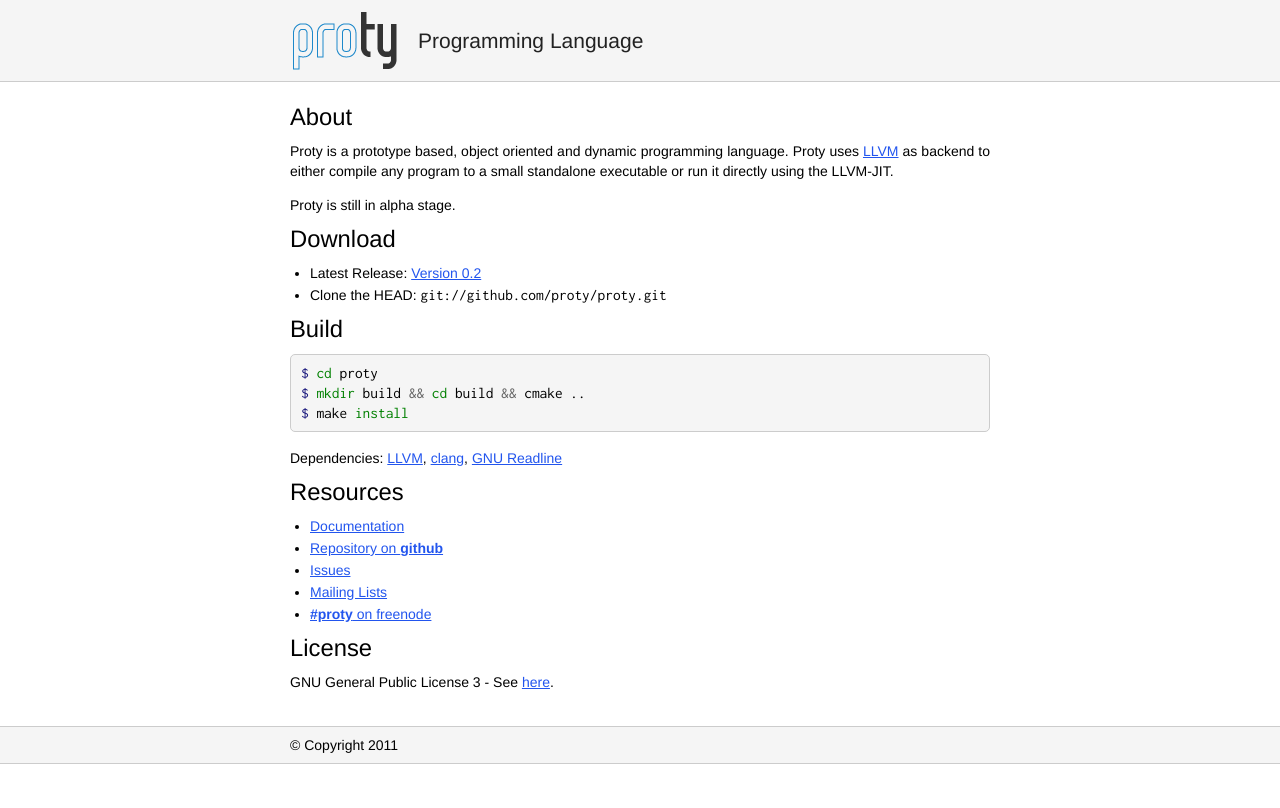
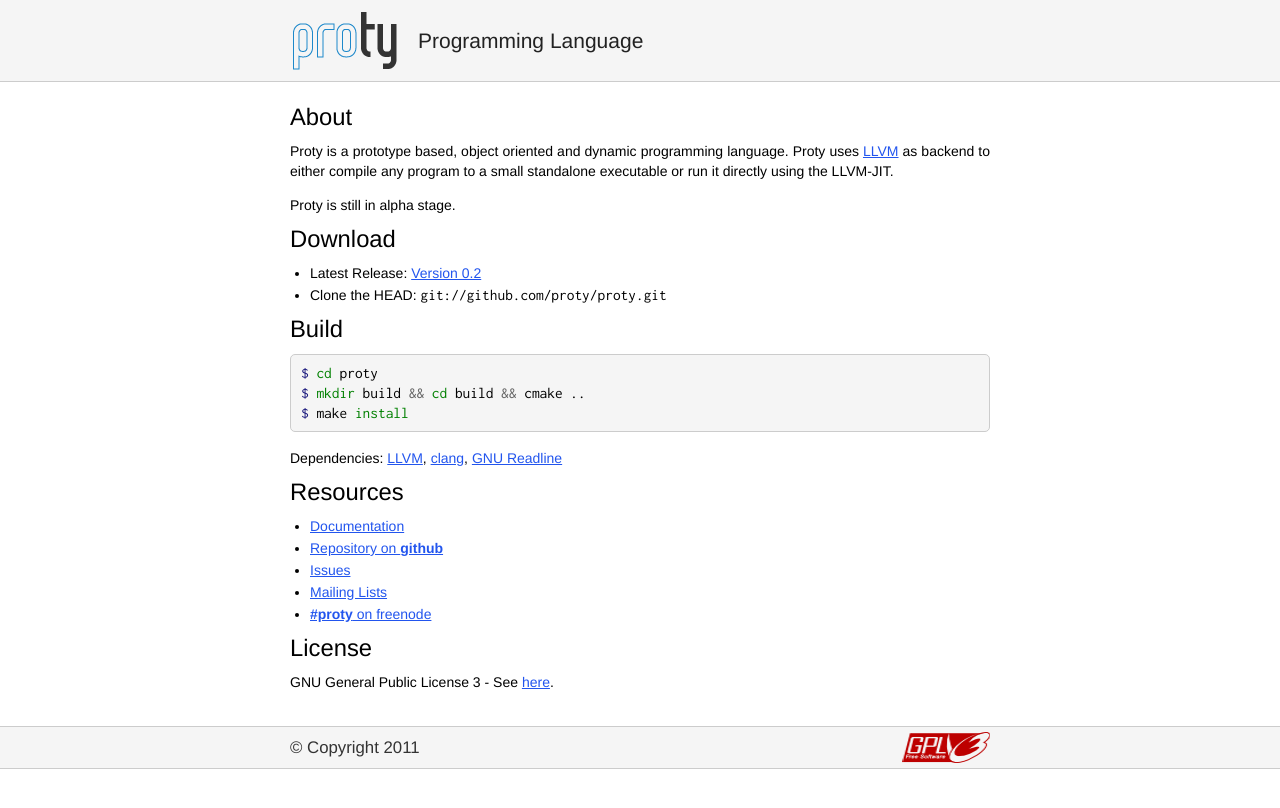
Before and after one commit to proty/proty.github.com, a Jekyll site: the page built from index.md, in a window 1280 px wide. Shown: the top 808 px of the page. Built offline with Jekyll 4.4.1, drawn with Linux system fonts in a browser that asks for light colours; some web fonts are replaced; Markdown is read by kramdown in place of the engine named in the settings.

Commit message:
gpl v3 logo

```diff
--- a/_layouts/default.html
+++ b/_layouts/default.html
@@ -8,19 +8,27 @@
   </head>
   <body id="{{page.title|downcase}}">
     <header>
-      <div>
+      <div class="wrapper">
         <h1><a href="/"><img alt="Proty" src="/images/logo.png"></a> Programming Language</a></h1>
         <div class="clear"></div>
       </div>
     </header>
     <section id="content">
-      <div>
+      <div class="wrapper">
         {{content}}
       <div>
     </section>
     <footer>
-      <div>
-        &copy; Copyright {{site.time | date: "%Y" }}
+      <div class="wrapper">
+        <div id="copyright">
+          &copy; Copyright {{site.time | date: "%Y" }}
+        </div>
+        <div id="logos">
+          <a href="/license/">
+            <img src="/images/gplv3.png" alt="GPL v3" />
+          </a>
+        </div>
+        <div class="clear"></div>
       </div>
     </footer>
   </body>
--- a/stylesheets/screen.css
+++ b/stylesheets/screen.css
@@ -38,16 +38,16 @@ pre code {
   border: 1px solid #ccc;
 }
 
+.wrapper {
+  margin: 0 auto;
+  width: 700px;
+}
+
 header {
   padding: 10px 20px;
   margin-bottom: 5px;
   border-bottom: 1px solid #ccc;
   background-color: #f5f5f5;
-}
-
-header>div {
-  margin: 0 auto;
-  width: 700px;
 }
 
 header img {
@@ -69,11 +69,6 @@ header h1 {
   border-radius: 10px;
   padding: 20px 25px;
   text-align: justify;
-}
-
-#content>div {
-  margin: 0 auto;
-  width: 700px;
 }
 
 #content h2 {
@@ -103,13 +98,20 @@ footer {
   border-top: 1px solid #ccc;
   border-bottom: 1px solid #ccc;
   background-color: #f5f5f5;
-  padding: 10px 15px;
+  padding: 5px 15px;
   font-weight: 200;
+  line-height: 31px;
 }
 
-footer > div {
-  margin: 0 auto;
-  width: 700px;
+#copyright {
+  font-size: 1.2em;
+  float: left;
+  color: #333;
+}
+
+#logos {
+  height: 31px;
+  float: right;
 }
 
 .hll { background-color: #ffffcc }
```
Also changed, not shown: images/gplv3.png (added).
